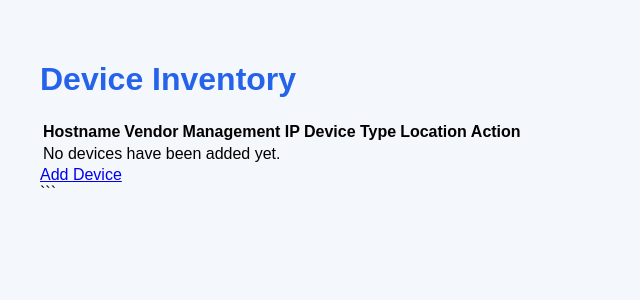
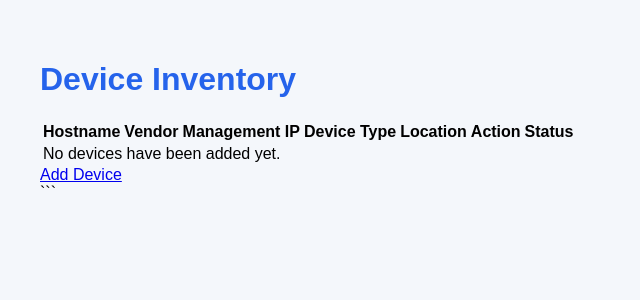
Before and after one commit to mohamedYousifEltayeb/Network-troubleshooter, a FastAPI app: page /devices in a window 1280 px wide. Shown: the top 300 px of the page, without its empty margins (0-640 px from the left). Run offline with FastAPI, Linux system fonts and the light colour scheme.

Commit message:
adding device status and metrics to the DB and devices.html

```diff
--- a/app/models/device.py
+++ b/app/models/device.py
@@ -9,3 +9,4 @@ class Device(SQLModel, table=True):
     model: str
     device_type: str
     location: str
+    status: str = Field( default ="Unknown", index = True)
--- a/app/routes/devices.py
+++ b/app/routes/devices.py
@@ -245,7 +245,7 @@ def edit_device(
 
     return RedirectResponse(url="/devices", status_code=303)
 
-@router.get("/devices/{device.id}")
+@router.get("/devices/{device_id}")
 def devices_details(
     device_id:int,
     request: Request,
--- a/app/templates/devices.html
+++ b/app/templates/devices.html
@@ -21,7 +21,8 @@
                 <th>Management IP</th>
                 <th>Device Type</th>
                 <th>Location</th>
-				<th> Action</th>
+				<th>Action</th>
+				<th>Status </th>
             </tr>
 
             {% if not devices %}
@@ -48,7 +49,9 @@
                          style="display:inline;">
                              <button type="submit">Delete</button>
                          </form>
-                     </td>                </tr>
+                     </td>
+                    <td> {{device.status}}</td>
+                </tr>
 
                 {% endfor %}
 
```
Also changed, not shown: 1 other file.
